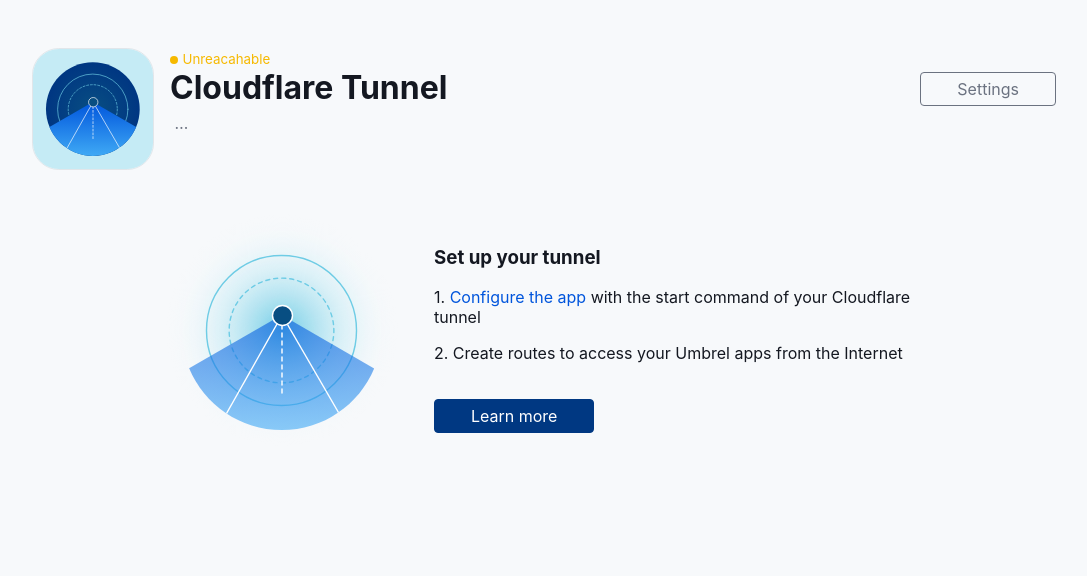
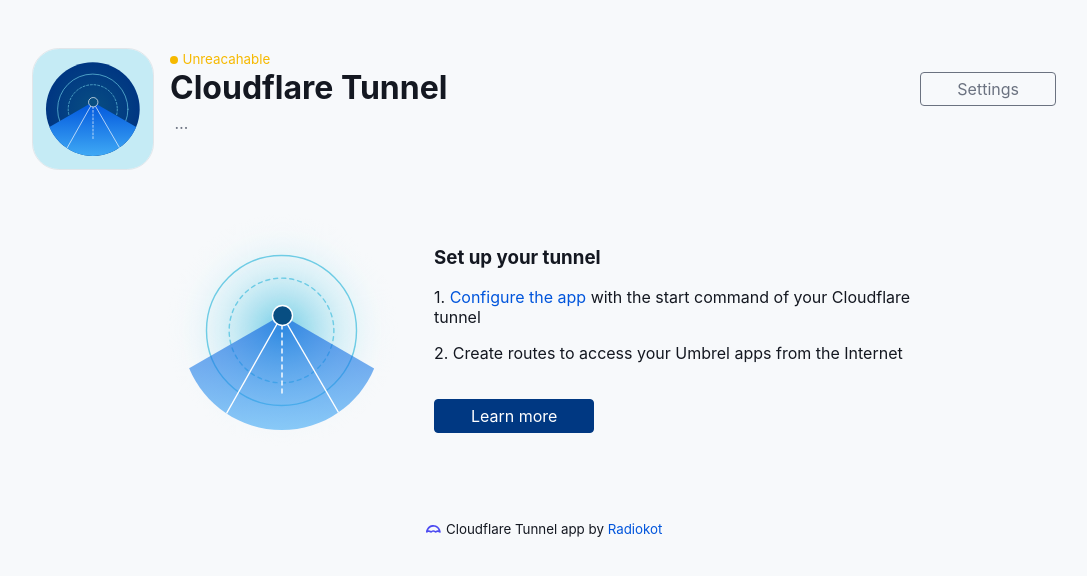
Before and after one commit to Radiokot/umbrel-cloudflared, a SvelteKit app: page / in a window 1280 px wide. Shown: the top 576 px of the page, without its empty margins (96-1183 px from the left). Built offline with nearby package versions, Linux system fonts and the light colour scheme.

Commit message:
Add author footer

```diff
--- a/src/model/TunnelStatus.ts
+++ b/src/model/TunnelStatus.ts
@@ -5,7 +5,7 @@
     version: string
     routes: TunnelRoute[]
 
-    constructor(status: string, version = "unknown", routes: import('./TunnelRoute').default[] = []) {
+    constructor(status: string, version = "unknown", routes: TunnelRoute[] = []) {
         this.status = status
         this.version = version
         this.routes = routes
--- a/src/routes/+layout.svelte
+++ b/src/routes/+layout.svelte
@@ -4,6 +4,25 @@
 
 <div id="content" class="mx-auto px-2 pt-2 pt-md-4 pb-4">
     <slot />
+    <br />
+    <br />
+    <br />
+    <center>
+        <small>
+            <img
+                src="/umbrel-logo.svg"
+                alt="Umbrel"
+                style="width: 1.25em; display: inline-block;  vertical-align: baseline;"
+            />
+            Cloudflare Tunnel app by
+            <a
+                href="https://github.com/Radiokot/umbrel-cloudflared"
+                target="_blank"
+            >
+                Radiokot
+            </a>
+        </small>
+    </center>
 </div>
 
 <style>
--- a/src/routes/+page.svelte
+++ b/src/routes/+page.svelte
@@ -23,7 +23,7 @@
 </header>
 
 {#if isTunnelHealthy && tunnelRoutes != null && tunnelRoutes.length == 0}
-    <center><p>No active routes</p></center>
+    <center><br><br><p>No active routes</p></center>
 {:else if tunnelRoutes != null && tunnelRoutes.length > 0}
     <div class="card p-3 p-md-4">
         <p class="label">Routes</p>
```
Also changed, not shown: static/umbrel-logo.svg (added).
